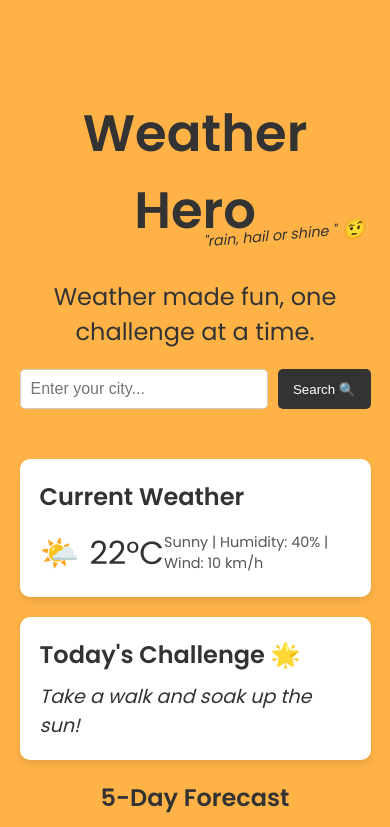
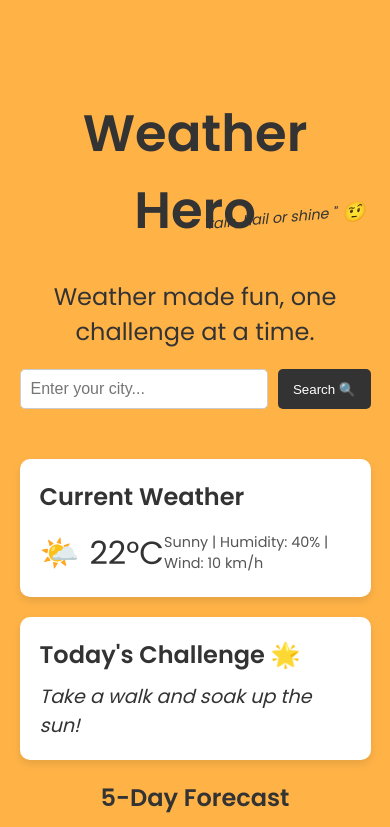
Before and after one commit to j4ke-m4loney/weather-hero-app, a plain HTML site: page index.html in a window 390 px wide. Shown: the top 827 px of the page. Drawn offline with Linux system fonts and the light colour scheme.

Commit message:
styling update

```diff
--- a/style.css
+++ b/style.css
@@ -230,7 +230,7 @@ footer {
   }
 
   .title-comment {
-    transform: translateX(5%) translateY(140%) rotate(-5deg);
+    transform: translateX(5%) translateY(80%) rotate(-5deg);
     /* ✅ Lowered for Mobile */
     font-size: 0.9rem;
   }
```
